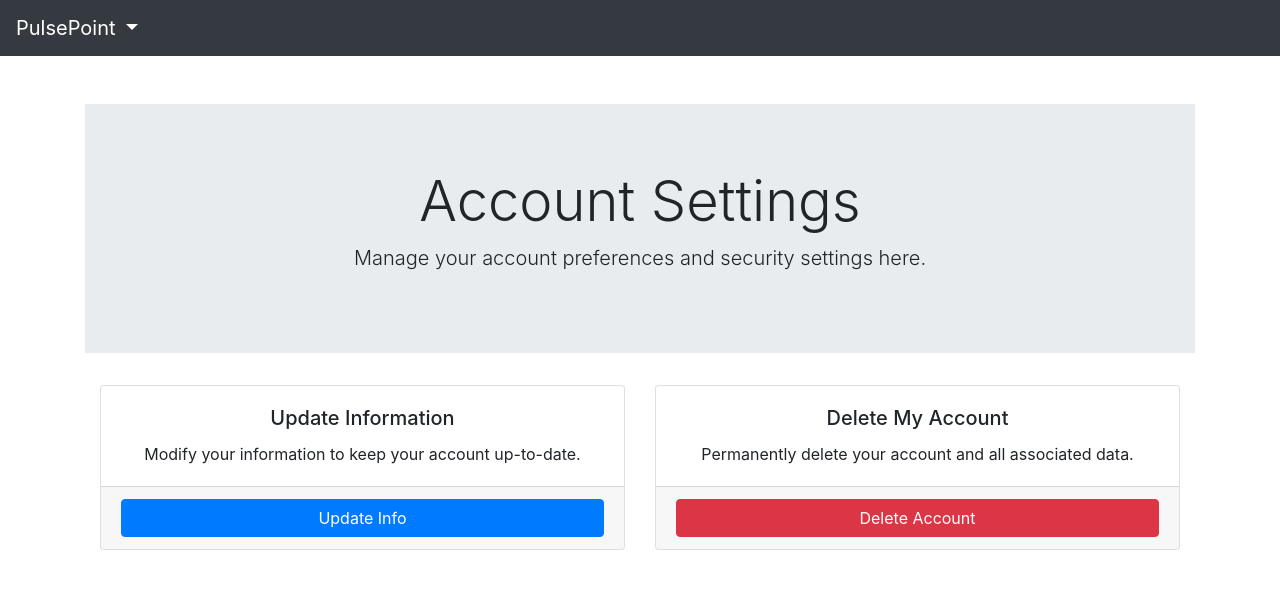
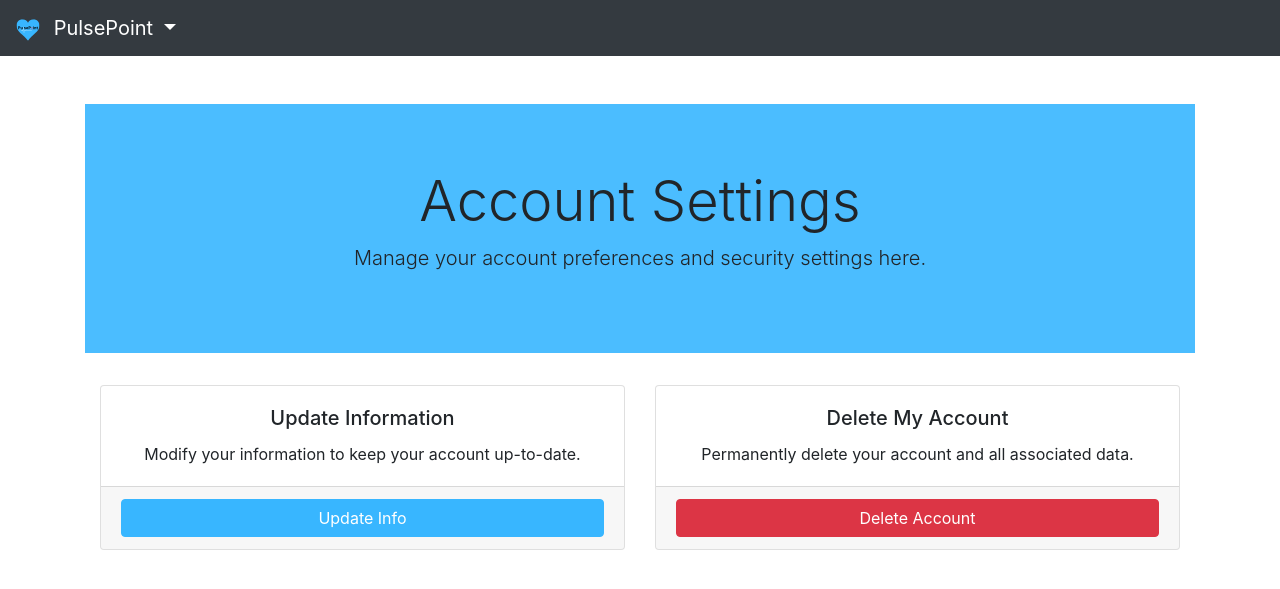
Before and after one commit to MagnumNight/PulsePoint, a Django app: page /account/settings/ in a window 1280 px wide. Shown: the top 589 px of the page. Run offline with Django 4.2, Linux system fonts and the light colour scheme; the visitor is signed in with stand-in values (Sample User, id 1); some libraries are stand-ins or nearby versions.

Commit message:
Updates to button color and inclusion of favicon

```diff
--- a/moodtracker/templates/moodtracker/questionnaire.html
+++ b/moodtracker/templates/moodtracker/questionnaire.html
@@ -4,6 +4,6 @@
     <form method="POST">
         {% csrf_token %}
         {{ form.as_p }}
-        <button type="submit" class="btn btn-primary">Submit</button>
+        <button type="submit" class="btn btn-pulse">Submit</button>
     </form>
 {% endblock %}
--- a/resources/templates/resources/home.html
+++ b/resources/templates/resources/home.html
@@ -3,7 +3,7 @@
 {% block title %}Resources{% endblock %}
 
 {% block content %}
-    <div class="jumbotron jumbotron-fluid">
+    <div class="jumbotron jumbotron-fluid jumbotron-pulse">
         <div class="container">
             <h1 class="display-4 text-center">PulsePoint</h1>
             <p class="lead text-center">Resources page</p>
@@ -23,7 +23,7 @@
                                 want to display in this box.</p>
                         </div>
                         <div class="card-footer">
-                            <a href="#" class="btn btn-danger btn-block">Learn More</a>
+                            <a href="#" class="btn btn-pulse btn-block">Learn More</a>
                         </div>
                     </div>
                 </div>
--- /dev/null
+++ b/static/css/styles.css
@@ -0,0 +1,9 @@
+.btn-pulse {
+    background-color: #38B6FF;
+    color: white;
+    border-color: #38B6FF;
+}
+
+.jumbotron-pulse {
+    background-color: rgba(56, 182, 255, 0.9);
+}
--- a/templates/base.html
+++ b/templates/base.html
@@ -5,13 +5,17 @@
     <meta charset="UTF-8">
     <meta name="viewport" content="width=device-width, initial-scale=1.0">
 
+    <title>{% block title %}Pulse Point{% endblock %}</title>
+
     <!-- Favicon -->
     <link rel="icon" type="image/svg+xml" href="{% static 'icons/favicon.svg' %}">
     <link rel="alternate icon" href="{% static 'icons/favicon.png' %}">
 
-    <title>{% block title %}Pulse Point{% endblock %}</title>
     <!-- Bootstrap CSS -->
     <link rel="stylesheet" href="https://maxcdn.bootstrapcdn.com/bootstrap/4.5.2/css/bootstrap.min.css">
+
+    <!-- Pulse Blue buttons -->
+    <link rel="stylesheet" href="{% static 'css/styles.css' %}">
 
     <style>
         .navbar-dark .navbar-brand.dropdown-toggle:active,
@@ -37,8 +41,11 @@
             <li class="nav-item dropdown">
                 <a class="navbar-brand dropdown-toggle" href="#" id="navbarDropdownMenuLink" role="button"
                    data-toggle="dropdown" aria-haspopup="true" aria-expanded="false">
+                    <img src="{% static 'icons/favicon.svg' %}" alt="PulsePoint Icon"
+                         style="height: 24px; margin-right: 8px;">
                     PulsePoint
                 </a>
+
                 <div class="dropdown-menu" aria-labelledby="navbarDropdownMenuLink">
                     <a class="dropdown-item" href="{% url 'root_home' %}">Home</a>
                     <a class="dropdown-item" href="{% url 'community:home' %}">Community</a>
--- a/templates/homepage.html
+++ b/templates/homepage.html
@@ -1,7 +1,7 @@
 {% extends "base.html" %}
 
 {% block content %}
-    <div class="jumbotron jumbotron-fluid">
+    <div class="jumbotron jumbotron-fluid jumbotron-pulse">
         <div class="container">
             <h1 class="display-4 text-center">Welcome to PulsePoint</h1>
             <p class="lead text-center">Your digital sanctuary for emotional well-being.</p>
@@ -21,7 +21,7 @@
                                 want to display in this box.</p>
                         </div>
                         <div class="card-footer">
-                            <a href="#" class="btn btn-primary btn-block">Learn More</a>
+                            <a href="#" class="btn btn-pulse btn-block">Learn More</a>
                         </div>
                     </div>
                 </div>
--- a/templates/registration/login.html
+++ b/templates/registration/login.html
@@ -5,7 +5,7 @@
 {% block content %}
     <form method="POST" action="{% url 'login' %}">
         {% csrf_token %}
-        <div class="jumbotron jumbotron-fluid">
+        <div class="jumbotron jumbotron-fluid jumbotron-pulse">
             <div class="container">
                 <h1 class="display-4 text-center">Login</h1>
             </div>
@@ -34,6 +34,6 @@
             />
         </div>
         <br/>
-        <button type="submit" class="btn btn-primary">Login</button>
+        <button type="submit" class="btn btn-pulse">Login</button>
     </form>
 {% endblock %}
--- a/templates/registration/settings.html
+++ b/templates/registration/settings.html
@@ -3,7 +3,7 @@
 {% block title %}Account Settings{% endblock %}
 
 {% block content %}
-    <div class="jumbotron jumbotron-fluid">
+    <div class="jumbotron jumbotron-fluid jumbotron-pulse">
         <div class="container">
             <h1 class="display-4 text-center">Account Settings</h1>
             <p class="lead text-center">Manage your account preferences and security settings here.</p>
@@ -23,7 +23,7 @@
                     </div>
                     <div class="card-footer">
                         <!-- Trigger the modal when clicked -->
-                        <a href="#" class="btn btn-primary btn-block" data-toggle="modal"
+                        <a href="#" class="btn btn-pulse btn-block" data-toggle="modal"
                            data-target="#nameUpdateModal">Update Info</a>
                     </div>
                 </div>
@@ -62,7 +62,7 @@
                         </div>
                         <div class="modal-footer">
                             <button type="button" class="btn btn-secondary" data-dismiss="modal">Close</button>
-                            <button type="submit" class="btn btn-primary">Update Info</button>
+                            <button type="submit" class="btn btn-pulse">Update Info</button>
                         </div>
                     </form>
                 </div>
--- a/templates/registration/signup.html
+++ b/templates/registration/signup.html
@@ -4,7 +4,7 @@
 {% block content %}
     <form method="post" action="{% url 'signup' %}">
         {% csrf_token %}
-        <div class="jumbotron jumbotron-fluid">
+        <div class="jumbotron jumbotron-fluid jumbotron-pulse">
             <div class="container">
                 <h1 class="display-4 text-center">Sign Up</h1>
             </div>
@@ -42,6 +42,6 @@
         </div>
 
         <br/>
-        <button type="submit" class="btn btn-danger mb-4">Submit</button>
+        <button type="submit" class="btn btn-pulse mb-4">Submit</button>
     </form>
 {% endblock %}
```
